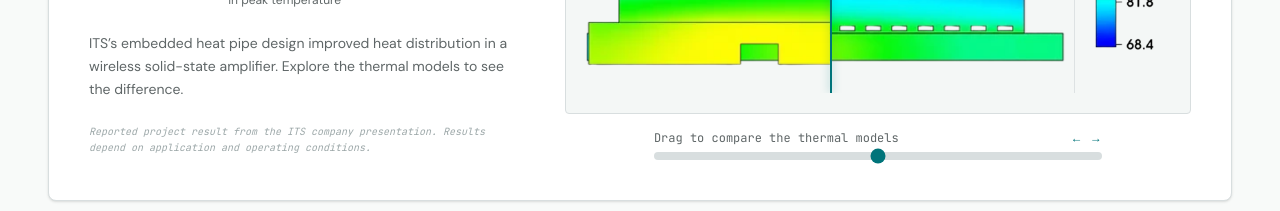
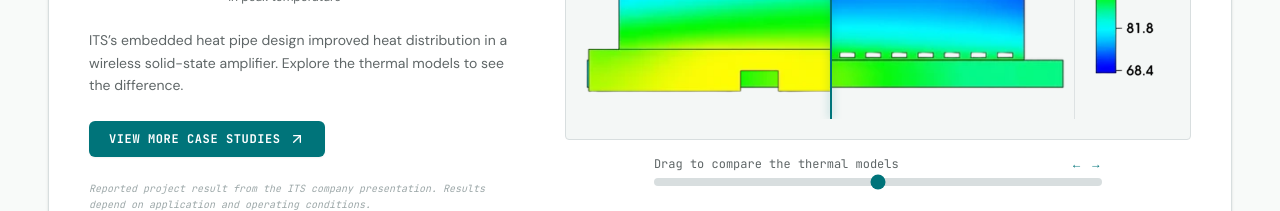
Before and after one commit to innovative-thermal-solutions/thermalsolutions, a Next.js app: page / in a window 1280 px wide. Shown: the part 6560-6771 px from the top of the page. Built offline with nearby package versions, Linux system fonts and the light colour scheme.

Commit message:
feat(case-studies): add View More Case Studies button linking to /case-studies

```diff
--- a/src/components/home/ReferenceCaseStudiesSection.tsx
+++ b/src/components/home/ReferenceCaseStudiesSection.tsx
@@ -2,6 +2,8 @@
 
 import React, { useState } from "react";
 import Image from "next/image";
+import Link from "next/link";
+import { ArrowUpRight } from "lucide-react";
 
 export function ReferenceCaseStudiesSection() {
   const [sliderPos, setSliderPos] = useState(50);
@@ -58,6 +60,16 @@ export function ReferenceCaseStudiesSection() {
               <p className="text-xs sm:text-sm text-slate-600 leading-relaxed mb-6">
                 ITS’s embedded heat pipe design improved heat distribution in a wireless solid-state amplifier. Explore the thermal models to see the difference.
               </p>
+
+              <div className="mb-6">
+                <Link
+                  href="/case-studies"
+                  className="inline-flex items-center gap-2 px-5 py-2.5 bg-[#00747a] hover:bg-[#005d62] text-white font-mono text-xs font-bold uppercase tracking-wider rounded-md transition-all shadow-xs group"
+                >
+                  <span>View More Case Studies</span>
+                  <ArrowUpRight className="w-4 h-4 group-hover:translate-x-0.5 group-hover:-translate-y-0.5 transition-transform" />
+                </Link>
+              </div>
 
               <span className="text-[10px] text-slate-400 font-mono block italic">
                 Reported project result from the ITS company presentation. Results depend on application and operating conditions.
```
